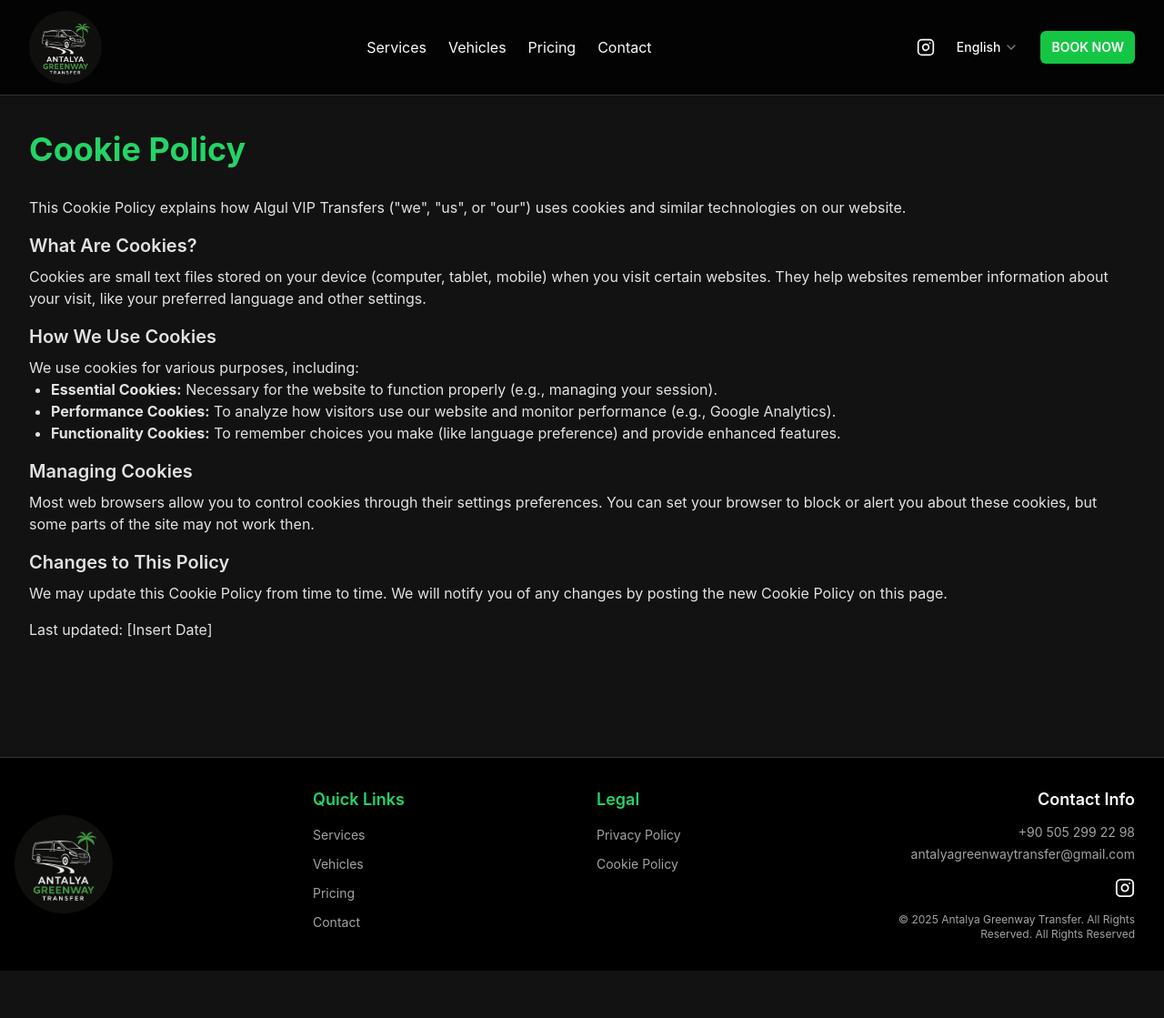
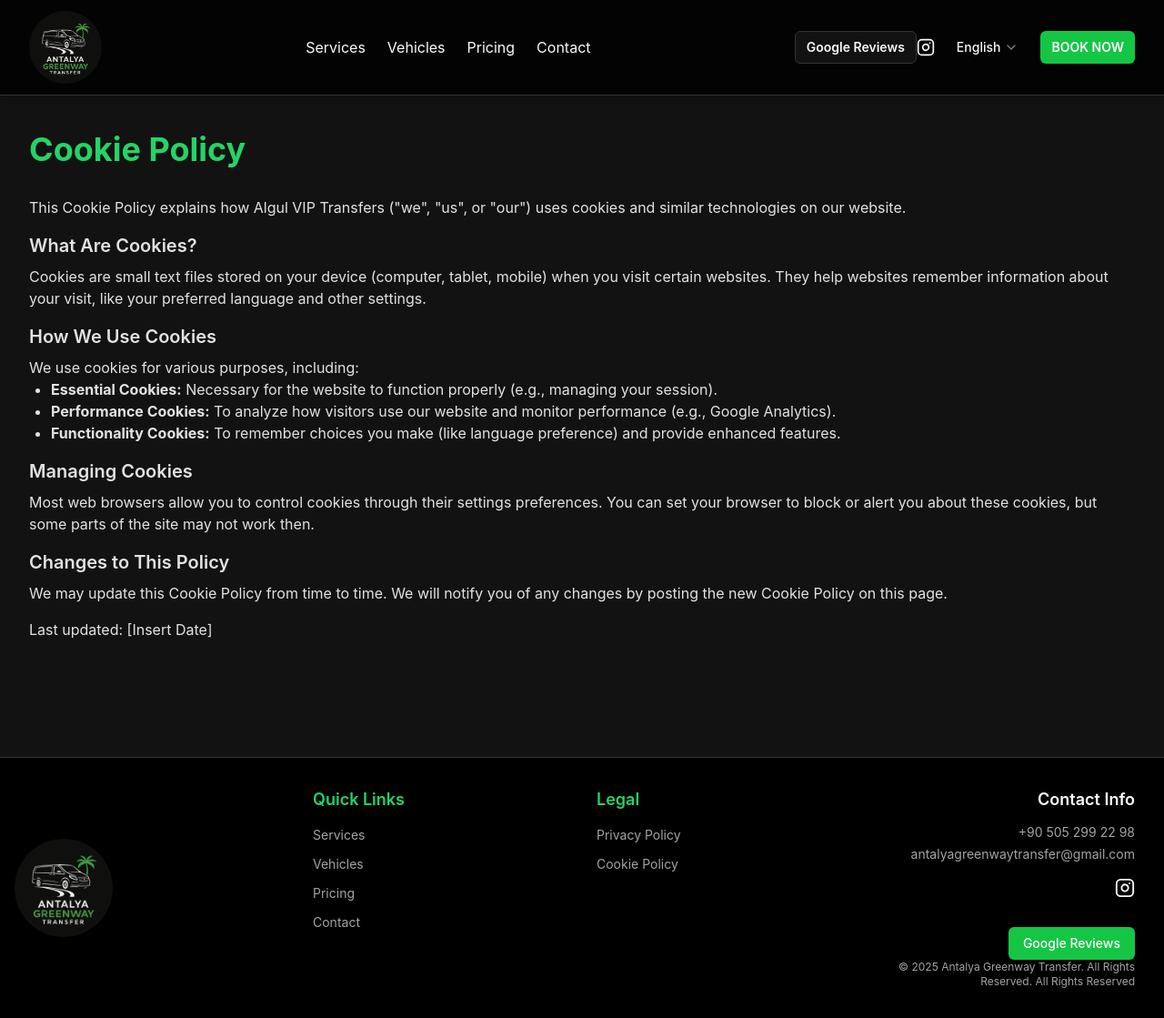
Before and after one commit to 404notalp/antalyatransfer, a Next.js app: page /cookies in a window 1280 px wide. Shown: the whole page at 91% size. Before the commit the page ends 1067 px from the top, so only its background shows below. Built offline with nearby package versions, Linux system fonts and the light colour scheme.

Commit message:
Initial commit

```diff
--- a/src/components/layout/footer.tsx
+++ b/src/components/layout/footer.tsx
@@ -16,6 +16,10 @@ const Footer: React.FC = () => {
 
   // Use the helper function to get the vehicle link text
   const vehicleLinkText = tNavbar.vehicles; // Get "Vehicles" translation from navbar object
+
+  const googleReviewsLink = 'https://g.page/r/Caae78QxRfxFEBM/review';
+
+
 
    const handleNavLinkClick = (e: React.MouseEvent<HTMLAnchorElement>, href: string) => {
          // If it's an external link or a full page link, let default behavior handle it
@@ -92,6 +96,15 @@ const Footer: React.FC = () => {
                 </Link>
  {/* Removed TripAdvisor Icon Link */}
              </div>
+
+             {/* Google Reviews Button */}
+             <div className="flex justify-center md:justify-end mt-4">
+                <a href={googleReviewsLink} target="_blank" rel="noopener noreferrer" className="bg-primary text-primary-foreground hover:bg-primary/90 px-4 py-2 rounded-md text-sm font-medium transition-colors">
+                   Google Reviews
+                </a>
+             </div>
+
+
             {/* Copyright */}
             <div className="text-center md:text-right text-muted-foreground text-xs">
                 © {new Date().getFullYear()} Antalya Greenway Transfer. {tFooter.allRightsReserved}  All Rights Reserved
--- a/src/components/layout/navbar.tsx
+++ b/src/components/layout/navbar.tsx
@@ -105,6 +105,15 @@ const Navbar: React.FC = () => {
          <Link href="/#contact" onClick={(e) => handleNavLinkClick(e, '/#contact')} className="text-foreground hover:text-primary transition-colors">{tNavbar.contact}</Link>
       </div>
 
+      {/* Google Reviews Button (Desktop) */}
+      <div className="hidden md:flex items-center">
+        <Link href="https://g.page/r/Caae78QxRfxFEBM/review" target="_blank" rel="noopener noreferrer">
+          <Button variant="outline" size="sm" className="font-semibold">
+            Google Reviews
+          </Button>
+        </Link>
+      </div>
+
       {/* Desktop Right Side - Social, Lang, Book Now */}
       <div className="hidden md:flex items-center space-x-4">
         <Link href="https://www.instagram.com/greenwaytransfer" target="_blank" rel="noopener noreferrer" aria-label="Antalya Greenway Transfer on Instagram" className="text-foreground hover:text-primary transition-colors">
@@ -124,7 +133,7 @@ const Navbar: React.FC = () => {
       </div>
 
       {/* Mobile Menu Button & Lang */}
-      <div className="md:hidden flex items-center space-x-2">
+      <div className="md:hidden flex items-center space-x-2 ml-auto">
          <LanguageSwitcher />
 
         <Button
@@ -152,6 +161,14 @@ const Navbar: React.FC = () => {
            <Link href="/#vehicles" onClick={(e) => handleNavLinkClick(e, '/#vehicles')} className="text-foreground hover:text-primary transition-colors block text-center py-2">{vehicleLinkText}</Link> {/* Mobile Vehicles Link */}
            <Link href="/#pricing" onClick={(e) => handleNavLinkClick(e, '/#pricing')} className="text-foreground hover:text-primary transition-colors block text-center py-2">{tNavbar.pricing}</Link> {/* Mobile Pricing Link */}
            <Link href="/#contact" onClick={(e) => handleNavLinkClick(e, '/#contact')} className="text-foreground hover:text-primary transition-colors block text-center py-2">{tNavbar.contact}</Link>
+
+           {/* Google Reviews Button (Mobile) */}
+           <Link href="https://g.page/r/Caae78QxRfxFEBM/review" target="_blank" rel="noopener noreferrer" className="block text-center py-2">
+             <Button variant="outline" size="sm" className="font-semibold w-full">
+               Google Reviews
+             </Button>
+           </Link>
+
             <div className="flex justify-center space-x-6 pt-4 border-t border-border mt-4">
                 <Link href="https://www.instagram.com/greenwaytransfer" target="_blank" rel="noopener noreferrer" aria-label="Antalya Greenway Transfer on Instagram" className="text-foreground hover:text-primary transition-colors">
                     <Instagram size={24} />
--- a/src/components/sections/pricing-section.tsx
+++ b/src/components/sections/pricing-section.tsx
@@ -76,9 +76,7 @@ const PricingSection: React.FC<PricingSectionProps> = ({ className, id }) => {
                 <TableBody className="divide-y divide-border">
                 {data.map((route, index) => (
                     <TableRow key={index} className="hover:bg-muted/50 transition-colors">
-                    <TableCell className="px-4 py-4 whitespace-nowrap text-sm font-medium text-foreground">{route.bolge}</TableCell>
-                    <TableCell className="px-4 py-4 whitespace-nowrap text-sm text-foreground">€{route.gidis}</TableCell> {/* Display gidis price */}
-                    <TableCell className="px-4 py-4 whitespace-nowrap text-sm text-foreground text-right font-semibold">€{route.gidisDonus}</TableCell> {/* Display gidisDonus price */}
+ <TableCell className="px-4 py-4 whitespace-nowrap text-sm font-medium text-foreground">{route.bolge}</TableCell><TableCell className="px-4 py-4 whitespace-nowrap text-sm text-foreground">€{route.gidis}</TableCell>{/* Display gidis price */}<TableCell className="px-4 py-4 whitespace-nowrap text-sm text-foreground text-right font-semibold">€{route.gidisDonus}</TableCell>{/* Display gidisDonus price */}
                     </TableRow>
                 ))}
                 </TableBody>
```
Also changed, not shown: next-env.d.ts.
